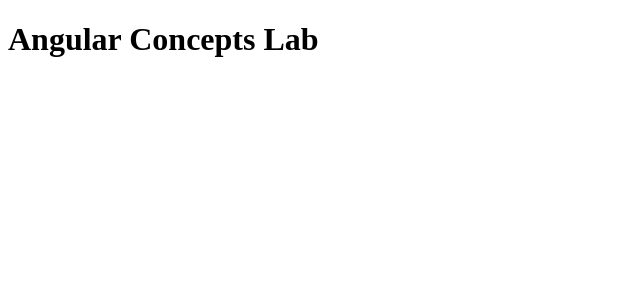
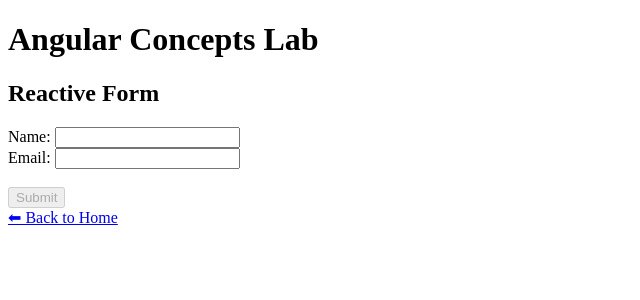
Before and after one commit to maneeshk-png/Agnular-Learning, an Angular app: page /reactive-forms in a window 1280 px wide. Before the commit this address led to /. Shown: the top 300 px of the page, without its empty margins (0-640 px from the left). Built offline with nearby package versions, Linux system fonts and the light colour scheme.

Commit message:
feat:Added reactive form

```diff
--- a/src/app/app.routes.ts
+++ b/src/app/app.routes.ts
@@ -6,6 +6,7 @@
 import { ObservableComponent } from './concepts/observable-concept/observable.component';
 import { RxjsComponent } from './concepts/rxjs-concept/rxjs.component';
 import { TemplateFormComponent } from './concepts/template-form-concept/template-form.component';
+import { ReactiveFormComponent } from './concepts/reactive-form-concept/reactive-form.component';
 
 
 export const routes: Routes = [
@@ -15,5 +16,6 @@
     {path:'component-communication',component:ParentComponent},
     {path:'observable',component:ObservableComponent},
     {path:'rxjs' ,component:RxjsComponent},
-    {path:'forms',component:TemplateFormComponent}
+    {path:'forms',component:TemplateFormComponent},
+    {path:'reactive-forms',component:ReactiveFormComponent}
 ];
--- /dev/null
+++ b/src/app/concepts/reactive-form-concept/reactive-form.component.html
@@ -0,0 +1,33 @@
+<h2>Reactive Form</h2>
+
+<form [formGroup]="userForm" (ngSubmit)="submit()">
+
+  <label>
+    Name:
+    <input type="text" formControlName="name">
+  </label>
+
+  <div *ngIf="userForm.get('name')?.invalid && userForm.get('name')?.touched">
+    Name is required
+  </div>
+
+  <br>
+
+  <label>
+    Email:
+    <input type="email" formControlName="email">
+  </label>
+
+  <div *ngIf="userForm.get('email')?.invalid && userForm.get('email')?.touched">
+    Valid email required
+  </div>
+
+  <br><br>
+
+  <button type="submit" [disabled]="userForm.invalid">
+    Submit
+  </button>
+
+</form>
+
+<a routerLink="/">⬅ Back to Home</a>
--- /dev/null
+++ b/src/app/concepts/reactive-form-concept/reactive-form.component.ts
@@ -0,0 +1,32 @@
+import { Component, OnInit } from '@angular/core';
+import { CommonModule } from '@angular/common';
+import { ReactiveFormsModule, FormBuilder, Validators } from '@angular/forms';
+import { RouterLink } from '@angular/router';
+
+@Component({
+  selector: 'app-reactive-form',
+  standalone: true,
+  imports: [CommonModule, ReactiveFormsModule,RouterLink],
+  templateUrl: './reactive-form.component.html'
+})
+export class ReactiveFormComponent implements OnInit {
+
+  userForm!:any;
+
+  constructor(private fb: FormBuilder) {}
+
+  ngOnInit(){
+      this.userForm= this.fb.group({
+          name: ['', Validators.required],
+          email: ['', [Validators.required, Validators.email]]
+        });
+        this.userForm.valueChanges.subscribe((value:{ name: string; email: string }) => {
+            console.log('Form value changed:', value);
+          });
+        }
+
+
+  submit() {
+    console.log('Form Submitted:', this.userForm.value);
+  }
+}
--- a/src/app/concepts/template-form-concept/template-form.component.html
+++ b/src/app/concepts/template-form-concept/template-form.component.html
@@ -33,3 +33,5 @@
 <p *ngIf="f.valid">
   ✔ Form is valid
 </p>
+
+<a routerLink="/">⬅ Back to Home</a>
--- a/src/app/concepts/template-form-concept/template-form.component.ts
+++ b/src/app/concepts/template-form-concept/template-form.component.ts
@@ -1,11 +1,12 @@
 import { Component } from '@angular/core';
 import { CommonModule } from '@angular/common';
 import { FormsModule } from '@angular/forms';
+import { RouterLink } from '@angular/router';
 
 @Component({
   selector: 'app-template-form',
   standalone: true,
-  imports: [CommonModule, FormsModule],
+  imports: [CommonModule, FormsModule,RouterLink],
   templateUrl: './template-form.component.html'
 })
 export class TemplateFormComponent {
```
Also changed, not shown: src/app/concepts/reactive-form-concept/reactive-form.component.css (added).
